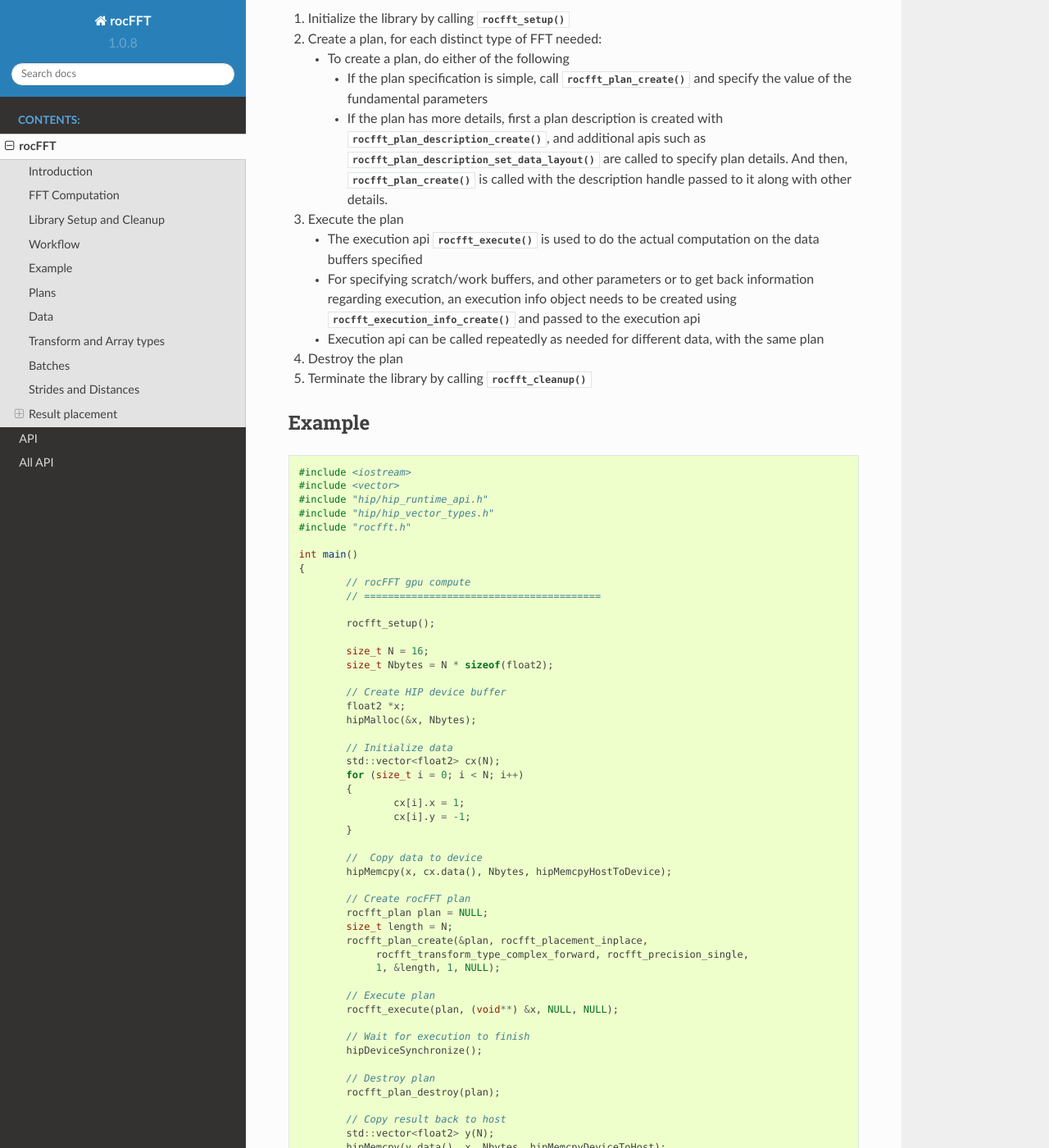
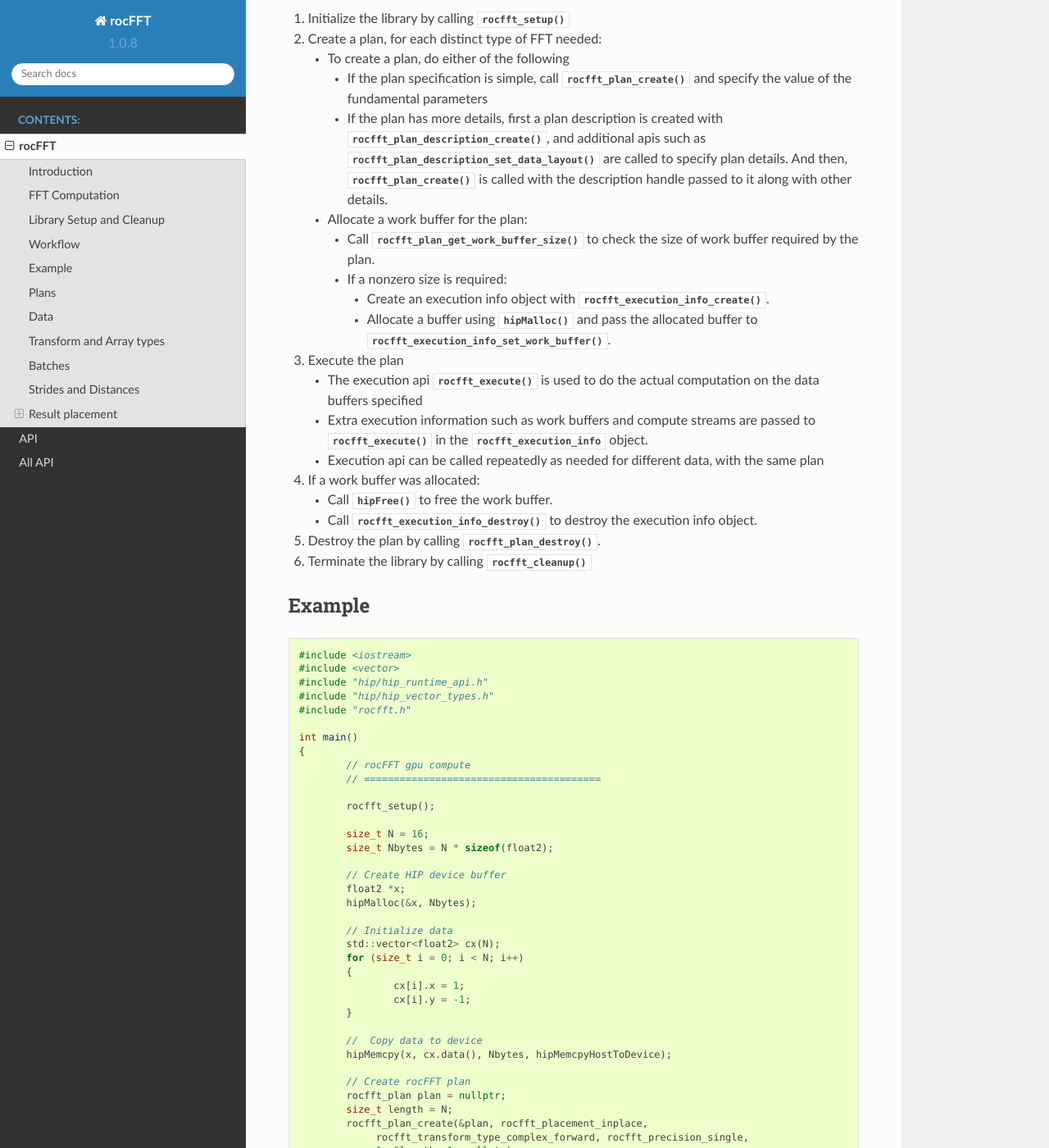
Before and after one commit to ROCm/rocFFT, a Sphinx documentation site: the page built from docs/source/library.rst, in a window 1280 px wide and 1400 px high, scrolled down 1728 px. Shown: the whole window at 82% size. Built offline with Sphinx 7.4.7 and the Read the Docs theme 2.0.0, drawn with Linux system fonts in a browser that asks for light colours; some of the changed text lies outside the part shown.

Commit message:
doc: explicitly check work buffer necessity and provide one
* doc: explicitly check work buffer necessity and provide one

* clients: make them all allocate work buffer

[ROCm/rocFFT commit: 6cf28d1143b4135b4fca330b45b0cbc551991dc7]

```diff
--- a/docs/source/library.rst
+++ b/docs/source/library.rst
@@ -81,14 +81,26 @@
        as :cpp:func:`rocfft_plan_description_set_data_layout` are called to specify plan details. And then, :cpp:func:`rocfft_plan_create` is called
        with the description handle passed to it along with other details.
 
+   * Allocate a work buffer for the plan:
+
+     * Call :cpp:func:`rocfft_plan_get_work_buffer_size` to check the size of work buffer required by the plan.
+     * If a nonzero size is required:
+
+       * Create an execution info object with :cpp:func:`rocfft_execution_info_create`.
+       * Allocate a buffer using :cpp:func:`hipMalloc` and pass the allocated buffer to :cpp:func:`rocfft_execution_info_set_work_buffer`.
+
 #. Execute the plan
 
    * The execution api :cpp:func:`rocfft_execute` is used to do the actual computation on the data buffers specified
-   * For specifying scratch/work buffers, and other parameters or to get back information regarding execution, an execution info object needs to be created
-     using :cpp:func:`rocfft_execution_info_create` and passed to the execution api
+   * Extra execution information such as work buffers and compute streams are passed to :cpp:func:`rocfft_execute` in the :cpp:type:`rocfft_execution_info` object.
    * Execution api can be called repeatedly as needed for different data, with the same plan
 
-#. Destroy the plan
+#. If a work buffer was allocated:
+
+   * Call :cpp:func:`hipFree` to free the work buffer.
+   * Call :cpp:func:`rocfft_execution_info_destroy` to destroy the execution info object.
+
+#. Destroy the plan by calling :cpp:func:`rocfft_plan_destroy`.
 #. Terminate the library by calling :cpp:func:`rocfft_cleanup()`
 
 
@@ -129,17 +141,36 @@
            hipMemcpy(x, cx.data(), Nbytes, hipMemcpyHostToDevice);
 
            // Create rocFFT plan
-           rocfft_plan plan = NULL;
+           rocfft_plan plan = nullptr;
            size_t length = N;
            rocfft_plan_create(&plan, rocfft_placement_inplace,
                 rocfft_transform_type_complex_forward, rocfft_precision_single,
-                1, &length, 1, NULL);
+                1, &length, 1, nullptr);
+
+	   // Check if the plan requires a work buffer
+	   size_t work_buf_size = 0;
+	   rocfft_plan_get_work_buffer_size(plan, &work_buf_size);
+	   void* work_buf = nullptr;
+	   rocfft_execution_info info = nullptr;
+	   if(work_buf_size)
+           {
+                   rocfft_execution_info_create(&info);
+		   hipMalloc(&work_buf, work_buf_size);
+		   rocfft_execution_info_set_work_buffer(info, work_buf, work_buf_size);
+           }
 
            // Execute plan
-           rocfft_execute(plan, (void**) &x, NULL, NULL);
+           rocfft_execute(plan, (void**) &x, nullptr, info);
 
            // Wait for execution to finish
            hipDeviceSynchronize();
+
+	   // Clean up work buffer
+	   if(work_buf_size)
+	   {
+	           hipFree(work_buf);
+		   rocfft_execution_info_destroy(info);
+	   }
 
            // Destroy plan
            rocfft_plan_destroy(plan);
```
Also changed, not shown: 2 other files.
